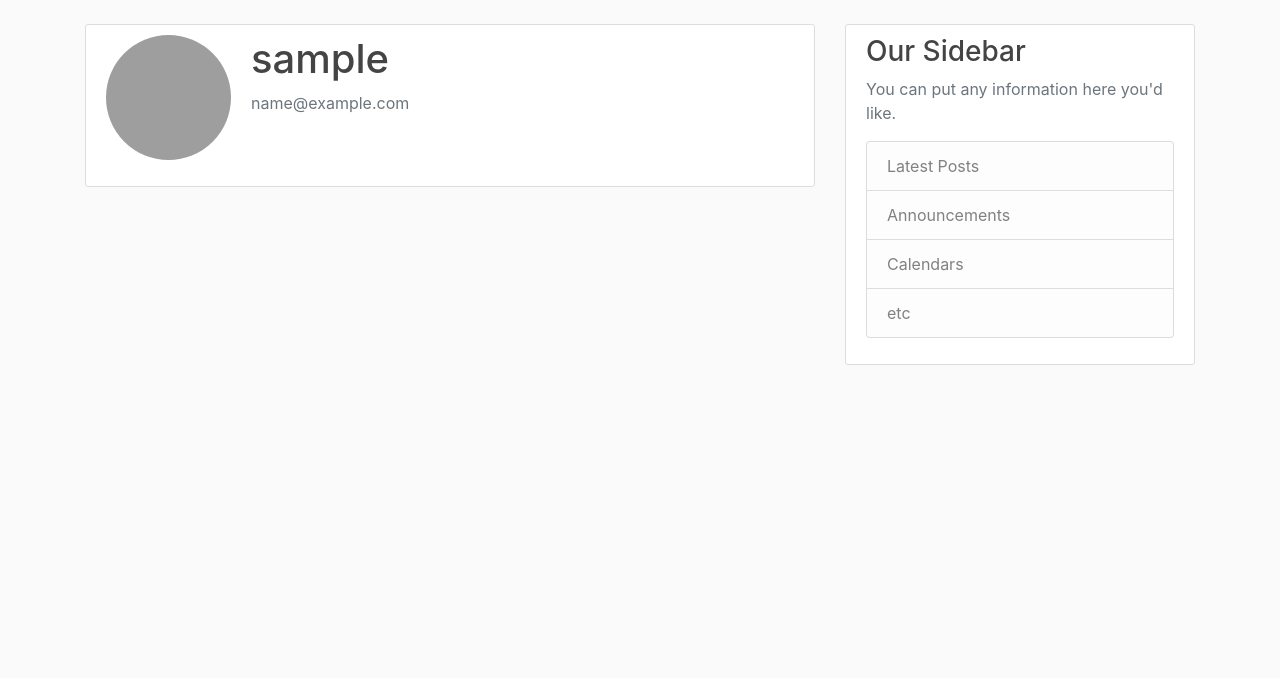
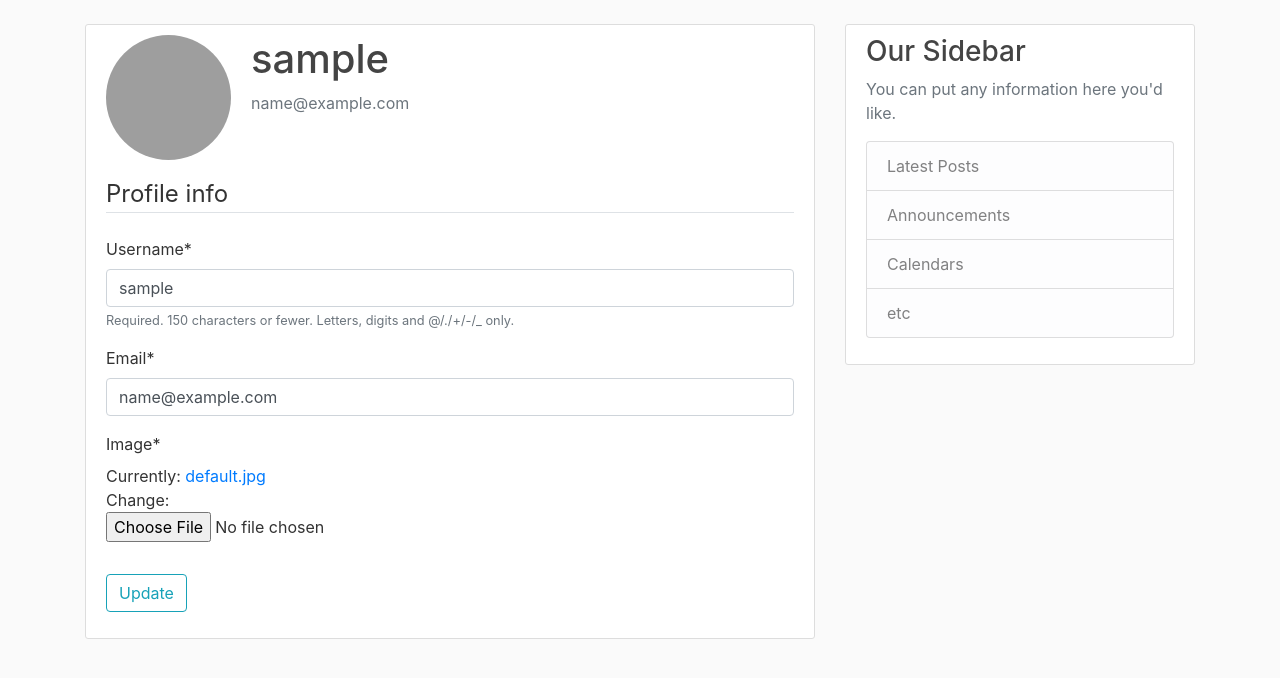
Before and after one commit to skypaw/django_blog, a Django app: page /profile/ in a window 1280 px wide. Shown: the part 56-734 px from the top of the page. Run offline with Django 3.2, Linux system fonts and the light colour scheme; the visitor is signed in with stand-in values (Sample User, id 1); some libraries are stand-ins or nearby versions; grey boxes are pictures that could not be loaded.

Commit message:
Added changing profile information and picture

```diff
--- a/django_blog/blog/templates/blog/home.html
+++ b/django_blog/blog/templates/blog/home.html
@@ -4,6 +4,8 @@
 
 {% for post in posts%}
 <article class="media content-section">
+    <img class="rounded-circle article-img" src="{{post.author.profile.image.url}}">
+
     <div class="media-body">
         <div class="article-metadata">
             <a class="mr-2" href="#">{{ post.author }}</a>
--- a/django_blog/django_blog/asgi.py
+++ b/django_blog/django_blog/asgi.py
@@ -1,5 +1,5 @@
 """
-ASGI config for django_blog project.
+ASGI config for teatg project.
 
 It exposes the ASGI callable as a module-level variable named ``application``.
 
--- a/django_blog/django_blog/settings.py
+++ b/django_blog/django_blog/settings.py
@@ -1,5 +1,5 @@
 """
-Django settings for django_blog project.
+Django settings for teatg project.
 
 Generated by 'django-admin startproject' using Django 3.0.8.
 
--- a/django_blog/django_blog/urls.py
+++ b/django_blog/django_blog/urls.py
@@ -1,4 +1,4 @@
-"""django_blog URL Configuration
+"""teatg URL Configuration
 
 The `urlpatterns` list routes URLs to views. For more information please see:
     https://docs.djangoproject.com/en/3.0/topics/http/urls/
--- a/django_blog/django_blog/wsgi.py
+++ b/django_blog/django_blog/wsgi.py
@@ -1,5 +1,5 @@
 """
-WSGI config for django_blog project.
+WSGI config for teatg project.
 
 It exposes the WSGI callable as a module-level variable named ``application``.
 
--- a/django_blog/users/forms.py
+++ b/django_blog/users/forms.py
@@ -1,6 +1,7 @@
 from django import forms
 from django.contrib.auth.models import User
 from django.contrib.auth.forms import UserCreationForm
+from .models import Profile
 
 
 class UserRegisterForm(UserCreationForm):
@@ -9,3 +10,17 @@ class UserRegisterForm(UserCreationForm):
     class Meta:
         model = User
         fields = ['username', 'email', 'password1', 'password2']
+
+
+class UserUpdateForm(forms.ModelForm):
+    email = forms.EmailField()
+
+    class Meta:
+        model = User
+        fields = ['username', 'email']
+
+
+class ProfileUpdateForm(forms.ModelForm):
+    class Meta:
+        model = Profile
+        fields = ['image']
--- a/django_blog/users/models.py
+++ b/django_blog/users/models.py
@@ -1,5 +1,6 @@
 from django.db import models
 from django.contrib.auth.models import User
+from PIL import Image
 
 
 class Profile(models.Model):
@@ -9,4 +10,14 @@ class Profile(models.Model):
     def __str__(self):
         return f'{self.user.username} Profile'
 
+    def save(self,*args, **kwargs):
+        super().save(*args, **kwargs)
+
+        img = Image.open(self.image.path)
+
+        if img.height > 300 or img.width > 300:
+            output_size = (300, 300)
+            img.thumbnail(output_size)
+            img.save(self.image.path)
+
 # Create your models here.
--- a/django_blog/users/templates/users/profile.html
+++ b/django_blog/users/templates/users/profile.html
@@ -9,6 +9,18 @@
             <p class="text-secondary">{{user.email}}</p>
         </div>
     </div>
+
+    <form method="POST" enctype="multipart/form-data">
+        {% csrf_token %}
+        <fieldset class="form-group">
+            <legend class="border-bottom mb-4">Profile info</legend>
+            {{u_form|crispy}}
+            {{p_form|crispy}}
+        </fieldset>
+        <div class="form-group">
+            <button class="btn btn-outline-info" type="submit">Update</button>
+        </div>
+    </form>
 </div>
 
 {% endblock content %}
--- a/django_blog/users/views.py
+++ b/django_blog/users/views.py
@@ -1,6 +1,6 @@
 from django.shortcuts import render, redirect
 from django.contrib import messages
-from .forms import UserRegisterForm
+from .forms import UserRegisterForm, ProfileUpdateForm, UserUpdateForm
 from django.contrib.auth.decorators import login_required
 
 
@@ -20,4 +20,23 @@ def register(request):
 
 @login_required
 def profile(request):
-    return render(request, 'users/profile.html')
+    if request.method == 'POST':
+        u_form = UserUpdateForm(request.POST, instance=request.user)
+        p_form = ProfileUpdateForm(request.POST, request.FILES, instance=request.user.profile)
+
+        if u_form.is_valid() and p_form.is_valid():
+            u_form.save()
+            p_form.save()
+
+            messages.success(request, f'Your account has been updated!')
+            return redirect('profile')
+
+    else:
+        u_form = UserUpdateForm(instance=request.user)
+        p_form = ProfileUpdateForm(instance=request.user.profile)
+
+    context = {
+        'u_form': u_form,
+        'p_form': p_form
+    }
+    return render(request, 'users/profile.html', context)
```
Lines whose indentation alone changed are shown as unchanged.
